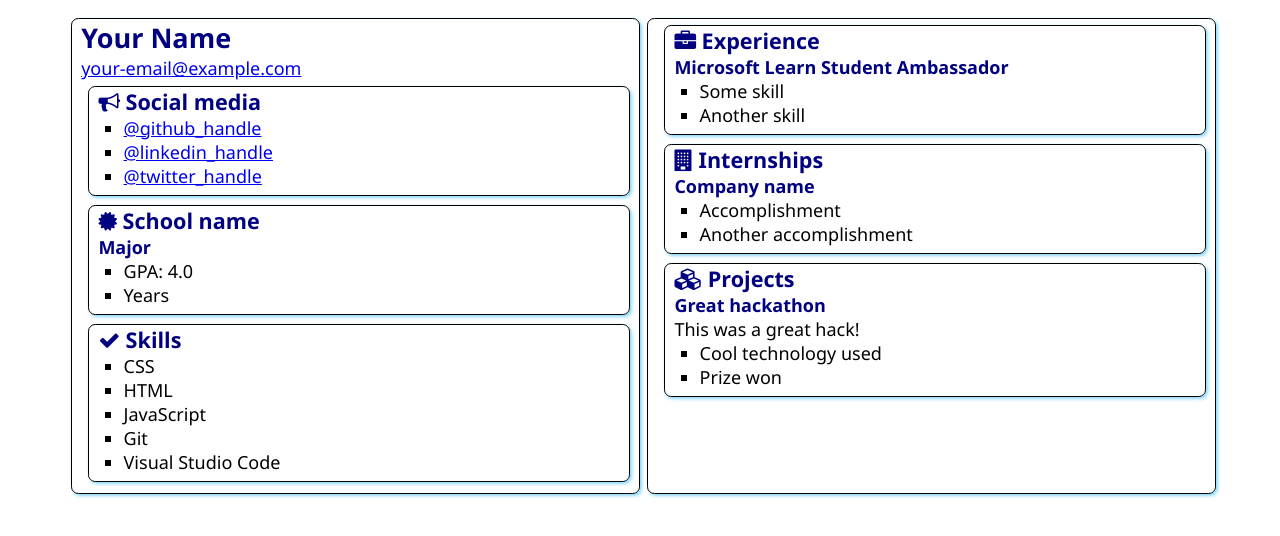
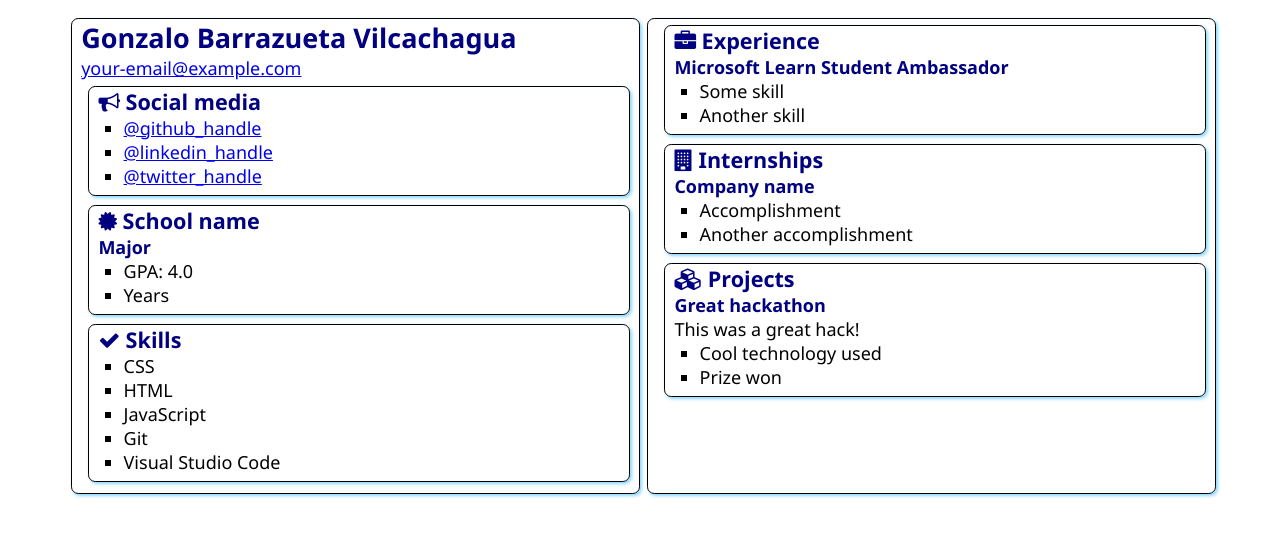
Before and after one commit to gonzalobarrazueta/SATechnicalOnboarding, a plain HTML site: page src/index.html in a window 1280 px wide. Drawn offline with Linux system fonts and the light colour scheme.

Commit message:
Added name
Added my full name

```diff
--- a/src/index.html
+++ b/src/index.html
@@ -12,7 +12,7 @@
 <body>
     <main>
         <article class="box">
-            <h1>Your Name</h1>
+            <h1>Gonzalo Barrazueta Vilcachagua</h1>
             <div><a href="mailto:your.email@example.com">your-email@example.com</a></div>
 
             <section class="box">
```
